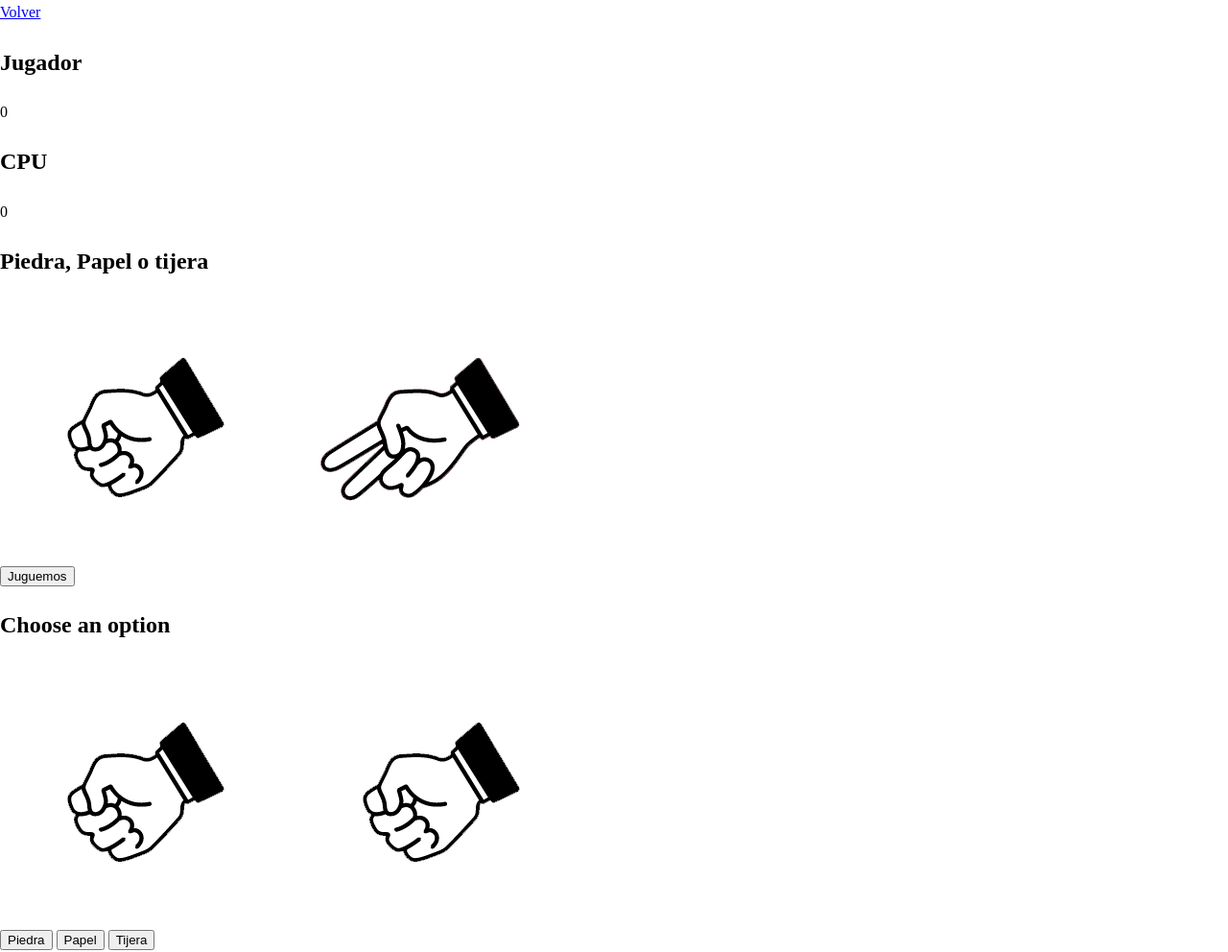
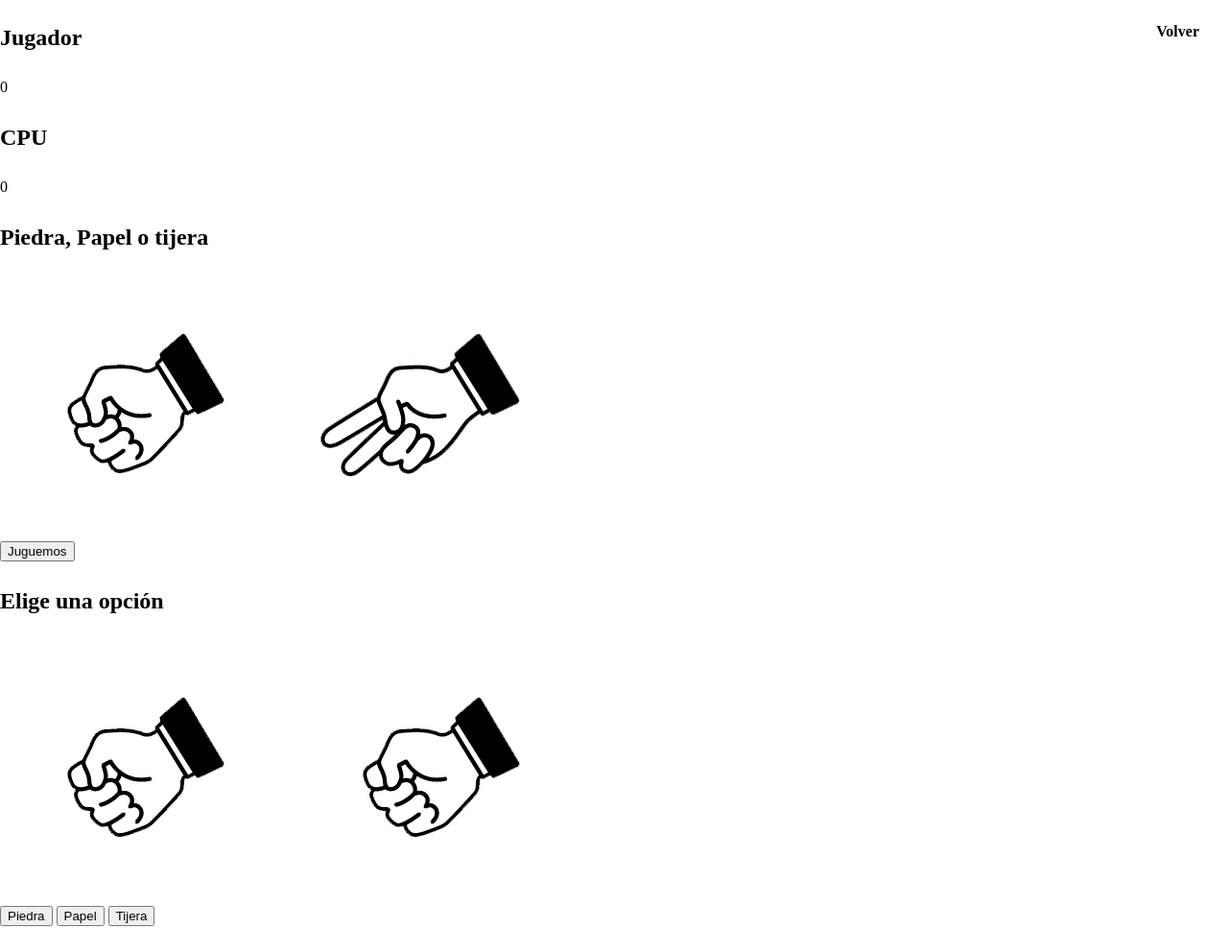
Before and after one commit to doyo91/JuegosJS, a plain HTML site: page piedra-papel-tijera/index.html in a window 1280 px wide. Shown: the whole page at 96% size. After the commit the page ends 966 px from the top, so only its background shows below. Drawn offline with nearby package versions, Linux system fonts and the light colour scheme; files that its build step writes are made by us from their sources.

Commit message:
Urls corregidas

```diff
--- a/Ahorcado/script.js
+++ b/Ahorcado/script.js
@@ -7,7 +7,7 @@ const finalMessage = document.getElementById('final-message');
 
 const figureParts = document.querySelectorAll('.figure-part');
 
-const words = ['application', 'programming', 'interface', 'wizard'];
+const words = ['programa', 'ordenador', 'interfaz', 'internet'];
 
 // Se elige una palabra al azar
 let selectedWord = words[Math.floor(Math.random() * words.length)];
--- a/piedra-papel-tijera/index.html
+++ b/piedra-papel-tijera/index.html
@@ -12,7 +12,7 @@
    </head>
    <body>
     <div class="btn-back">
-        <a class="btn-back__link" href="/index.html">Volver</a>
+        <a class="btn-back__link" href="https://doyo91.github.io/JuegosJS">Volver</a>
       </div>
        <section class="game">
            <div class="score">
@@ -36,7 +36,7 @@
             </div>
 
             <div class="match fadeOut">
-                <h2 class="winner">Choose an option</h2>
+                <h2 class="winner">Elige una opción</h2>
                 <div class="hands">
                     <img class="player-hand" src="img/rock.png" alt="">
                     <img class="computer-hand" src="img/rock.png" alt="">
--- a/piedra-papel-tijera/js/app.js
+++ b/piedra-papel-tijera/js/app.js
@@ -69,13 +69,13 @@ const game = () => {
         const winner = document.querySelector('.winner');
         //Cheking for a tie
         if(playerChoice  === computerChoice){
-            winner.textContent = 'EMPATE';
+            winner.textContent = 'Empate';
             return;
         }
         //Check for Rock
         if(playerChoice === 'rock'){
             if(computerChoice === 'scissors'){
-                winner.textContent = 'Jugador gana!';
+                winner.textContent = 'Tú ganas!';
                 pScore ++;
                 updateScore();
                 return;
@@ -89,7 +89,7 @@ const game = () => {
         //Check for Paper
         if(playerChoice === 'paper'){
             if(computerChoice === 'rock'){
-                winner.textContent = 'Jugador gana!';
+                winner.textContent = 'Tú ganas!';
                 pScore ++;
                 updateScore();
                 return;
@@ -103,7 +103,7 @@ const game = () => {
         //Check for Scissors
         if(playerChoice === 'scissors'){
             if(computerChoice === 'paper'){
-                winner.textContent = 'Jugador gana!';
+                winner.textContent = 'Tú ganas!';
                 pScore ++;
                 updateScore();
                 return;
--- a/style.scss
+++ b/style.scss
@@ -14,6 +14,25 @@ body {
   font-size: 16px;
 
 }
+
+.btn-back {
+
+  position: absolute;
+  top: 20px;
+  right: 20px;
+
+  &__link {
+    text-decoration: none;
+    color: black;
+    background-color: white;
+    padding: 10px;
+    border: none;
+    border-radius: 5px;
+    font-size: 1rem;
+    font-weight: bold;
+  }
+}
+
 
 .main {
   background: #e0eafc; /* fallback for old browsers */
```
Also changed, not shown: Ahorcado/index.html (+1 -1 lines), breakout/index.html (+1 -1 lines), index.html (+3 -0 lines), css/style.min.css.
